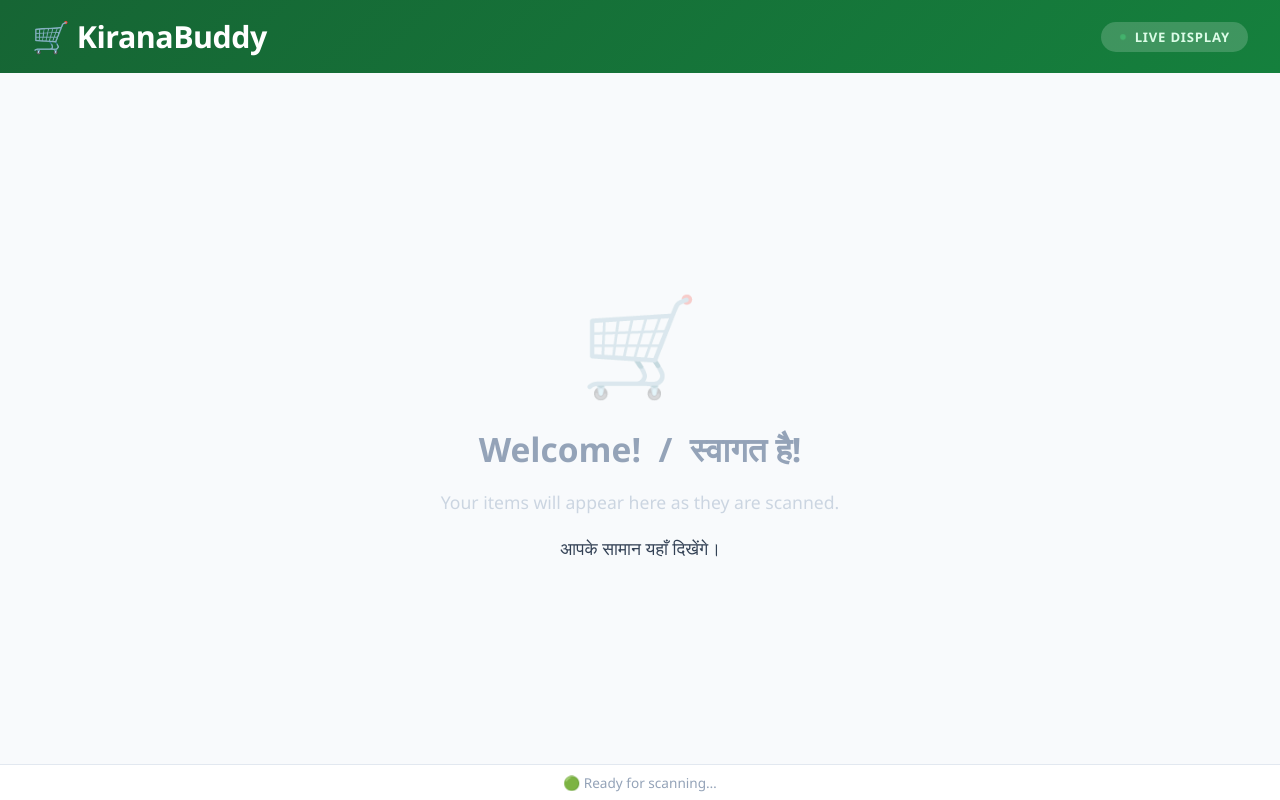
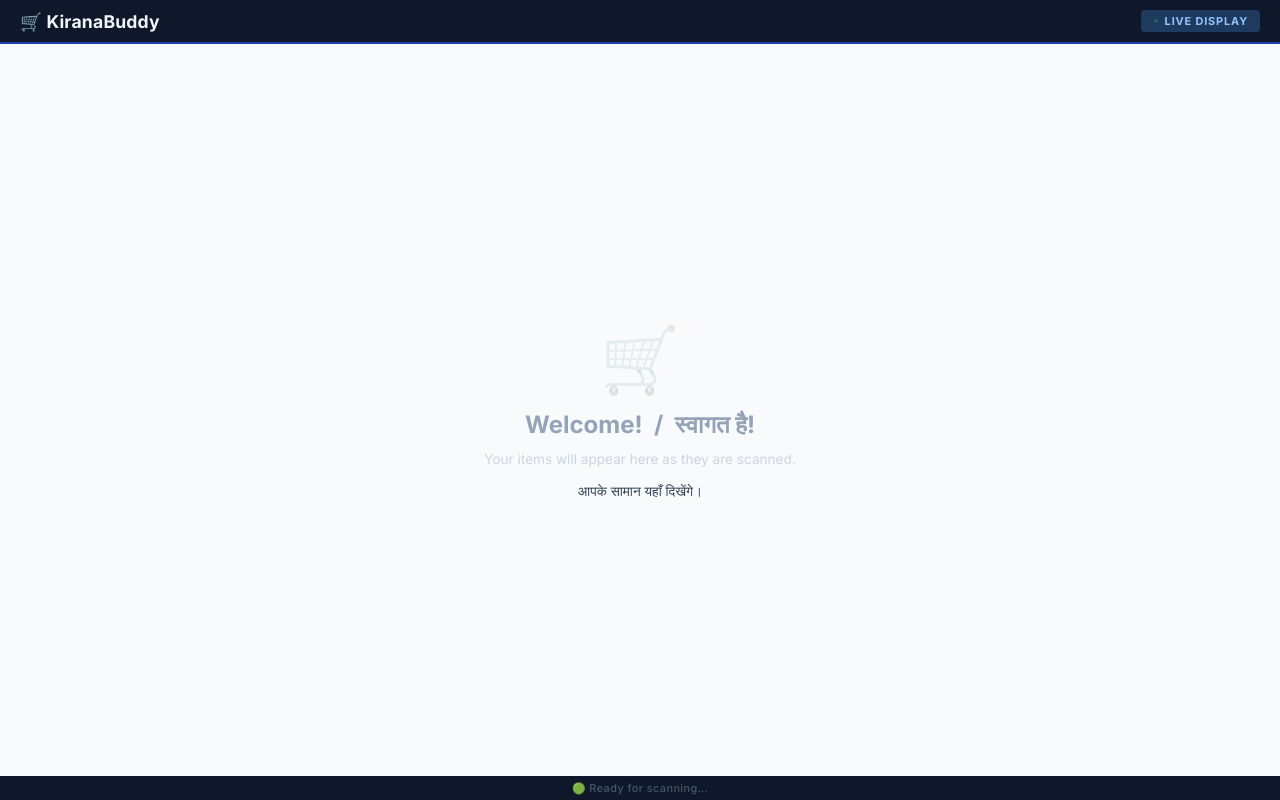
Before and after one commit to jitendrapal/kiranabuddy, a Flask app: page /customer-display in a window 1280 px wide. Run offline with Flask 3, Linux system fonts and the light colour scheme; parts of the project's set-up code (start-up, migrations or seed data) failed here and were passed over.

Commit message:
design: professional compact POS customer display - smaller rows, monospace numbers, dark header

```diff
--- a/templates/customer_display.html
+++ b/templates/customer_display.html
@@ -5,6 +5,8 @@
     <meta name="viewport" content="width=device-width, initial-scale=1.0" />
     <title>Customer Display – KiranaBuddy</title>
     <style>
+      @import url("https://fonts.googleapis.com/css2?family=Inter:wght@400;500;600;700;800&display=swap");
+
       * {
         margin: 0;
         padding: 0;
@@ -13,48 +15,52 @@
       html,
       body {
         height: 100%;
-        overflow: hidden; /* prevent page-level scroll */
+        overflow: hidden;
       }
+
       body {
-        font-family: "Segoe UI", system-ui, sans-serif;
-        background: #f1f5f9;
+        font-family: "Inter", "Segoe UI", system-ui, sans-serif;
+        background: #f8fafc;
         color: #1e293b;
-        height: 100vh; /* fixed viewport height — same as cart panel */
+        height: 100vh;
         display: flex;
         flex-direction: column;
+        font-size: 13px;
       }
-      /* ── Header — fixed, never shrinks ── */
+
+      /* ── Header ── */
       .hdr {
-        background: linear-gradient(135deg, #166534, #15803d);
-        padding: 16px 32px;
+        background: #0f172a;
+        padding: 10px 20px;
         display: flex;
         align-items: center;
         justify-content: space-between;
-        box-shadow: 0 3px 12px rgba(0, 0, 0, 0.18);
         flex-shrink: 0;
+        border-bottom: 2px solid #1e40af;
       }
       .shop-name {
-        font-size: 1.9rem;
-        font-weight: 800;
-        color: #fff;
-        letter-spacing: -0.5px;
+        font-size: 1.1rem;
+        font-weight: 700;
+        color: #f1f5f9;
+        letter-spacing: 0.01em;
       }
       .live-badge {
         display: flex;
         align-items: center;
-        gap: 8px;
-        background: rgba(255, 255, 255, 0.18);
-        padding: 6px 18px;
-        border-radius: 20px;
-        font-size: 0.82rem;
-        color: #dcfce7;
+        gap: 6px;
+        background: #1e3a5f;
+        padding: 4px 12px;
+        border-radius: 4px;
+        font-size: 0.68rem;
+        color: #93c5fd;
         font-weight: 700;
-        letter-spacing: 0.06em;
+        letter-spacing: 0.08em;
+        text-transform: uppercase;
       }
       .live-dot {
-        width: 8px;
-        height: 8px;
-        background: #4ade80;
+        width: 6px;
+        height: 6px;
+        background: #22c55e;
         border-radius: 50%;
         animation: pulse 1.5s infinite;
       }
@@ -65,10 +71,11 @@
           transform: scale(1);
         }
         50% {
-          opacity: 0.4;
-          transform: scale(0.7);
+          opacity: 0.35;
+          transform: scale(0.6);
         }
       }
+
       /* ── Idle ── */
       .idle {
         flex: 1;
@@ -76,139 +83,180 @@
         flex-direction: column;
         align-items: center;
         justify-content: center;
-        gap: 18px;
+        gap: 12px;
         text-align: center;
         padding: 40px;
         background: #f8fafc;
       }
       .idle-icon {
-        font-size: 6rem;
-        opacity: 0.25;
+        font-size: 4rem;
+        opacity: 0.18;
       }
       .idle-title {
-        font-size: 2.1rem;
+        font-size: 1.5rem;
         color: #94a3b8;
         font-weight: 700;
       }
       .idle-sub {
-        font-size: 1.1rem;
+        font-size: 0.85rem;
         color: #cbd5e1;
       }
-      /* ── Active — mirrors .pos-right cart layout ── */
+
+      /* ── Active layout ── */
       .main {
         flex: 1;
         display: flex;
         flex-direction: column;
-        padding: 16px 24px 20px;
-        gap: 14px;
+        padding: 10px 14px 12px;
+        gap: 8px;
         overflow: hidden;
         background: #f1f5f9;
+        min-height: 0;
       }
-      /* Only this scrolls — same as .pos-cart-items */
+
+      /* scrollable items table */
       .items-wrap {
         flex: 1;
+        min-height: 0;
         overflow-y: auto;
         background: #fff;
-        border-radius: 14px;
-        box-shadow: 0 1px 6px rgba(0, 0, 0, 0.07);
+        border-radius: 6px;
         border: 1px solid #e2e8f0;
+        box-shadow: 0 1px 3px rgba(0, 0, 0, 0.06);
       }
+      .items-wrap::-webkit-scrollbar {
+        width: 4px;
+      }
+      .items-wrap::-webkit-scrollbar-thumb {
+        background: #cbd5e1;
+        border-radius: 2px;
+      }
+
       table {
         width: 100%;
         border-collapse: collapse;
       }
+
       thead th {
-        padding: 13px 20px;
-        font-size: 0.78rem;
+        padding: 7px 12px;
+        font-size: 0.65rem;
         font-weight: 700;
         color: #94a3b8;
         text-transform: uppercase;
-        letter-spacing: 0.07em;
-        border-bottom: 2px solid #f1f5f9;
-        background: #fff;
+        letter-spacing: 0.08em;
+        border-bottom: 1px solid #e2e8f0;
+        background: #f8fafc;
         text-align: left;
         position: sticky;
         top: 0;
+        z-index: 1;
       }
       thead th.r {
         text-align: right;
       }
+
       tbody tr {
-        border-bottom: 1px solid #f8fafc;
-        transition: background 0.5s;
+        border-bottom: 1px solid #f1f5f9;
+        transition: background 0.4s ease;
+      }
+      tbody tr:nth-child(even) {
+        background: #fafafa;
       }
       tbody tr.hi {
-        background: #f0fdf4;
+        background: #dcfce7 !important;
       }
       tbody tr:last-child {
         border-bottom: none;
       }
+
       tbody td {
-        padding: 15px 20px;
+        padding: 7px 12px;
+        vertical-align: middle;
       }
+
       .td-name {
         color: #0f172a;
-        font-weight: 700;
-        font-size: 1.25rem;
+        font-weight: 600;
+        font-size: 0.82rem;
+        max-width: 240px;
+        white-space: nowrap;
+        overflow: hidden;
+        text-overflow: ellipsis;
       }
       .td-qty {
-        color: #64748b;
-        font-size: 1rem;
-        font-weight: 600;
+        color: #475569;
+        font-size: 0.78rem;
+        font-weight: 500;
+        white-space: nowrap;
       }
       .td-rate {
         color: #94a3b8;
-        font-size: 0.95rem;
+        font-size: 0.75rem;
+        font-family: "Courier New", monospace;
+        white-space: nowrap;
       }
       .td-amt {
         text-align: right;
-        color: #16a34a;
-        font-weight: 800;
-        font-size: 1.3rem;
+        color: #15803d;
+        font-weight: 700;
+        font-size: 0.82rem;
+        font-family: "Courier New", monospace;
+        white-space: nowrap;
       }
-      /* ── Summary panel (subtotal + tax + total) — pinned at bottom ── */
+
+      /* ── Summary panel — pinned, never scrolls ── */
       .summary-panel {
         background: #fff;
-        border-radius: 14px;
+        border-radius: 6px;
         border: 1px solid #e2e8f0;
         flex-shrink: 0;
         overflow: hidden;
-        box-shadow: 0 2px 8px rgba(0, 0, 0, 0.06);
+        box-shadow: 0 1px 4px rgba(0, 0, 0, 0.06);
       }
       .summary-row {
         display: flex;
         justify-content: space-between;
         align-items: center;
-        padding: 10px 24px;
+        padding: 6px 16px;
         border-bottom: 1px solid #f1f5f9;
-        font-size: 1rem;
+        font-size: 0.78rem;
         color: #64748b;
+        font-weight: 500;
+      }
+      .summary-row span:last-child {
+        font-family: "Courier New", monospace;
         font-weight: 600;
       }
       .summary-row.tax-row {
-        color: #d97706;
+        color: #b45309;
       }
       .summary-row:last-child {
         border-bottom: none;
       }
+
       .total-bar {
-        background: linear-gradient(135deg, #15803d, #166534);
-        padding: 18px 28px;
+        background: #0f172a;
+        padding: 12px 18px;
         display: flex;
         align-items: center;
         justify-content: space-between;
+        border-top: 2px solid #1e40af;
       }
       .total-label {
-        font-size: 1.2rem;
-        color: #bbf7d0;
+        font-size: 0.78rem;
+        color: #93c5fd;
         font-weight: 600;
+        text-transform: uppercase;
+        letter-spacing: 0.06em;
       }
       .total-amt {
-        font-size: 3rem;
-        font-weight: 900;
-        color: #fff;
-        letter-spacing: -1px;
+        font-size: 2rem;
+        font-weight: 800;
+        color: #ffffff;
+        font-family: "Courier New", monospace;
+        letter-spacing: -0.5px;
       }
+
       /* ── Thank-you ── */
       .ty {
         flex: 1;
@@ -216,39 +264,42 @@
         flex-direction: column;
         align-items: center;
         justify-content: center;
-        gap: 18px;
+        gap: 14px;
         text-align: center;
         background: #f0fdf4;
       }
       .ty-icon {
-        font-size: 6rem;
+        font-size: 4rem;
       }
       .ty-title {
-        font-size: 3rem;
-        font-weight: 900;
+        font-size: 2.2rem;
+        font-weight: 800;
         color: #15803d;
       }
       .ty-hindi {
-        font-size: 1.8rem;
+        font-size: 1.1rem;
         color: #16a34a;
+        font-weight: 500;
       }
       .ty-total {
-        font-size: 1.4rem;
+        font-size: 1rem;
         color: #64748b;
-        margin-top: 8px;
+        margin-top: 4px;
+        font-family: "Courier New", monospace;
       }
-      /* ── Status bar — fixed at very bottom ── */
+
+      /* ── Status bar ── */
       .sbar {
-        background: #fff;
-        padding: 8px 28px;
+        background: #0f172a;
+        padding: 5px 20px;
         display: flex;
         align-items: center;
         justify-content: center;
-        font-size: 0.85rem;
-        color: #94a3b8;
-        border-top: 1px solid #e2e8f0;
+        font-size: 0.68rem;
+        color: #475569;
         flex-shrink: 0;
         font-weight: 500;
+        letter-spacing: 0.04em;
       }
     </style>
   </head>
```
